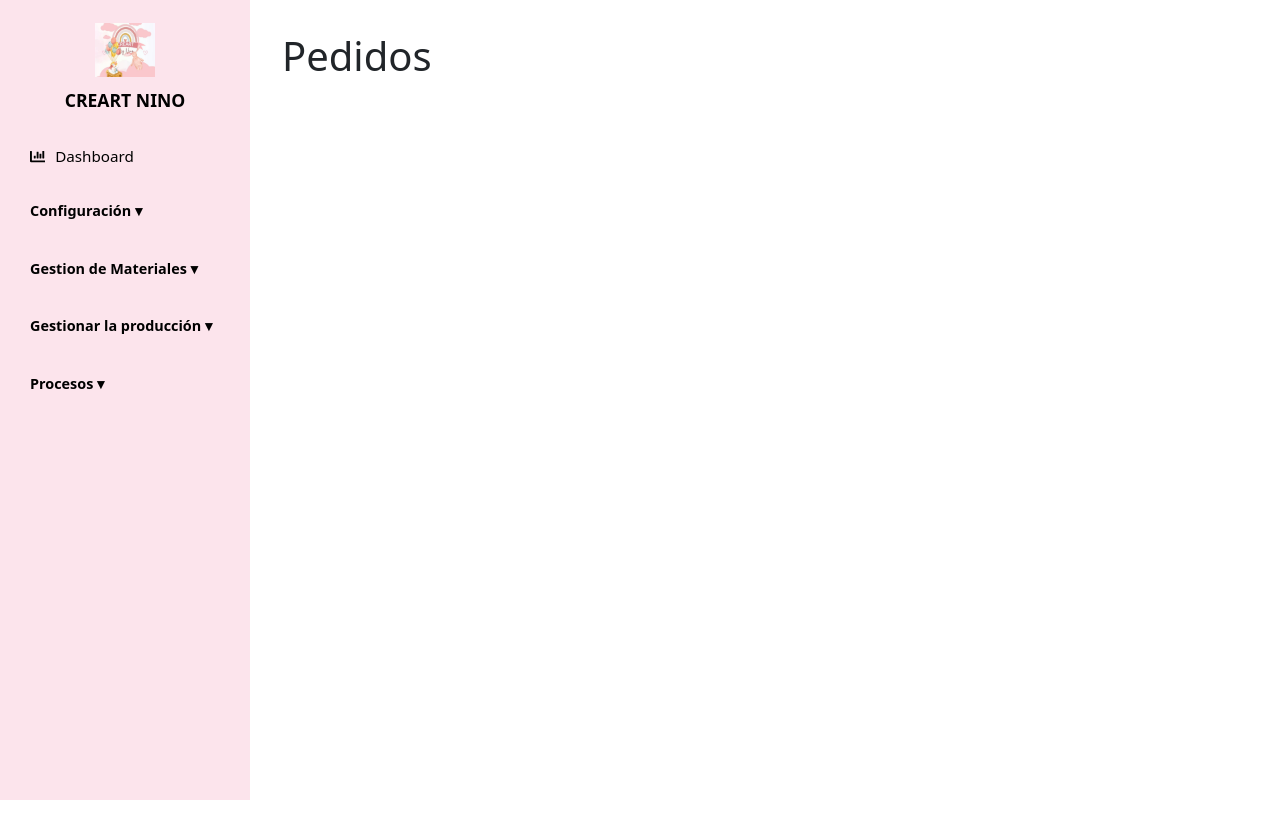
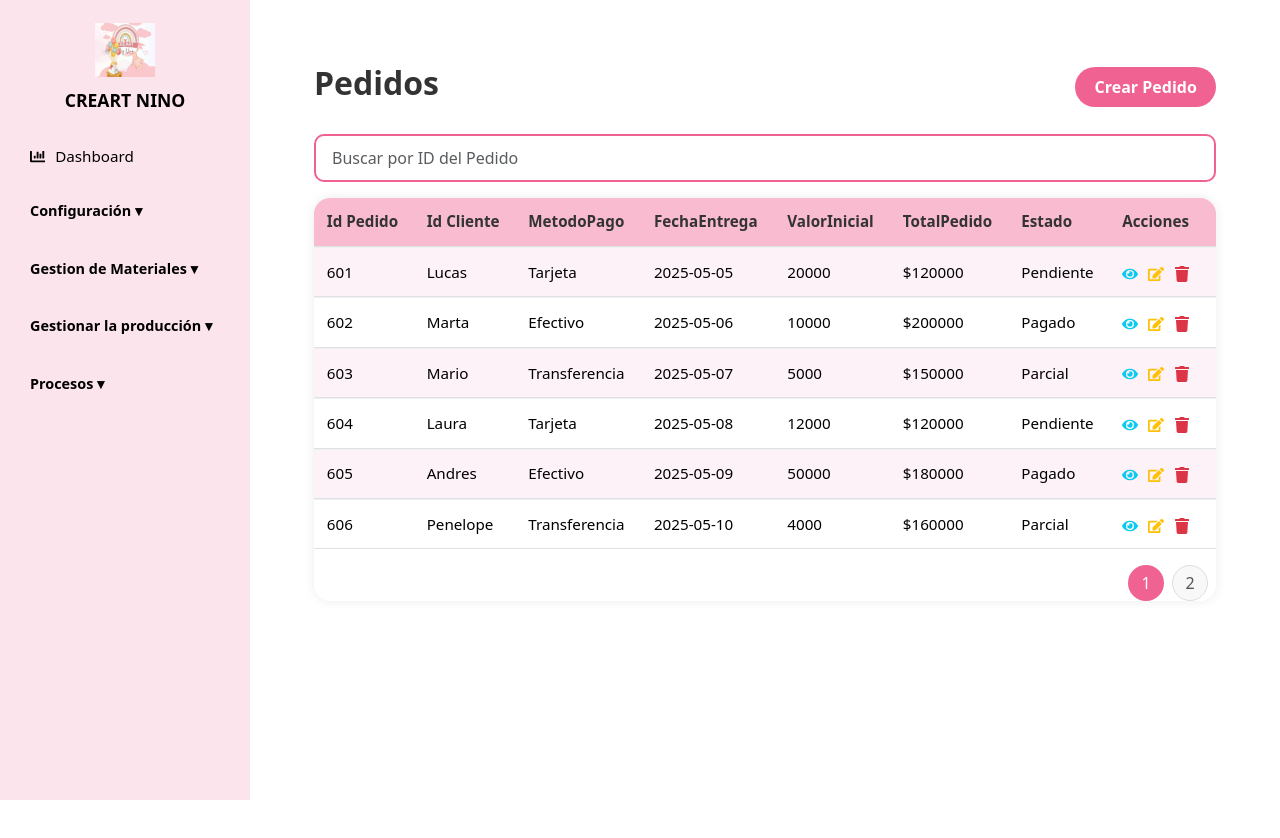
Before and after one commit to Miguel-Angel-Rincon/ProyectoCreartnino, a React (Vite) app in the folder creartnino/: page /pedidos in a window 1280 px wide. Shown: the top 838 px of the page. Before the commit the page ends 800 px from the top, so only its background shows below. Built offline with nearby package versions, Linux system fonts and the light colour scheme.

Commit message:
listado de pedidos listo

```diff
--- a/creartnino/src/AppRoutes.tsx
+++ b/creartnino/src/AppRoutes.tsx
@@ -4,6 +4,7 @@ import { Route, Routes } from "react-router-dom";
 import ListarProductos from "./features/productos/pages/Listar";
 import Sidebar from "./shared/components/siderbar";
 
+import ListarPedidos from "./features/pedidos/pages/ListarPedidos";
 export default function AppRoutes() {
   return (
     <Routes>
@@ -23,7 +24,7 @@ export default function AppRoutes() {
       <Route path="/produccion" element={<><Sidebar /><h1>Producción</h1></>} />
       <Route path="/cat-productos" element={<><Sidebar /><h1>Cat. Productos</h1></>} />
       <Route path="/productos" element={<><Sidebar /><ListarProductos /></>} />
-      <Route path="/pedidos" element={<><Sidebar/><h1>Pedidos</h1></>} />
+      <Route path="/pedidos" element={<><Sidebar/><ListarPedidos /></>} />
     </Routes>
   );
 }
--- a/creartnino/src/features/pedidos/pages/ListarPedidos.tsx
+++ b/creartnino/src/features/pedidos/pages/ListarPedidos.tsx
@@ -0,0 +1,170 @@
+import { useState } from "react";
+import '../styles/style.css';
+import Swal from 'sweetalert2';
+import { FaEye, FaEdit, FaTrash } from 'react-icons/fa';
+
+// import CrearProductoModal from "./NuevoProducto";
+// import EditarProductoModal from "./Editar";
+// import VerProductoModal from './Ver'; // 👈 Nuevo import
+
+interface Pedidos {
+  IdPedido: number;
+  IdCliente: string | number; // Cambiado a string | number para permitir tanto números como cadenas
+  MetodoPago: string;
+  FechaPedido: string;
+  FechaEntrega: string;
+  Descripcion: string;
+  ValorInicial: number;
+  ValorRestante: number;
+  ComprobantePago: string;
+  TotalPedido: number;
+  Estado: string;
+}
+
+const pedidosiniciales: Pedidos[] = [
+  { IdPedido: 601, IdCliente: 'Lucas', MetodoPago: 'Tarjeta', FechaPedido: '2025-05-01', FechaEntrega: '2025-05-05', Descripcion: 'Pedido de productos categoría 1', ValorInicial: 20000, ValorRestante: 100000, ComprobantePago: 'comprobante201.jpg', TotalPedido: 120000, Estado: 'Pendiente' },
+  { IdPedido: 602, IdCliente: 'Marta', MetodoPago: 'Efectivo', FechaPedido: '2025-05-02', FechaEntrega: '2025-05-06', Descripcion: 'Pedido de productos categoría 2', ValorInicial: 10000, ValorRestante: 200000, ComprobantePago: 'comprobante202.jpg', TotalPedido: 200000, Estado: 'Pagado' },
+  { IdPedido: 603, IdCliente: 'Mario', MetodoPago: 'Transferencia', FechaPedido: '2025-05-03', FechaEntrega: '2025-05-07', Descripcion: 'Pedido de productos categoría 3', ValorInicial: 5000, ValorRestante: 145000, ComprobantePago: 'comprobante203.jpg', TotalPedido: 150000, Estado: 'Parcial' },
+  { IdPedido: 604, IdCliente: 'Laura', MetodoPago: 'Tarjeta', FechaPedido: '2025-05-04', FechaEntrega: '2025-05-08', Descripcion: 'Pedido de productos categoría 4', ValorInicial: 12000, ValorRestante: 108000, ComprobantePago: 'comprobante204.jpg', TotalPedido: 120000, Estado: 'Pendiente' },
+  { IdPedido: 605, IdCliente: 'Andres', MetodoPago: 'Efectivo', FechaPedido: '2025-05-05', FechaEntrega: '2025-05-09', Descripcion: 'Pedido de productos categoría 5', ValorInicial: 50000, ValorRestante: 180000, ComprobantePago: 'comprobante205.jpg', TotalPedido: 180000, Estado: 'Pagado' },
+  { IdPedido: 606, IdCliente: 'Penelope', MetodoPago: 'Transferencia', FechaPedido: '2025-05-06', FechaEntrega: '2025-05-10', Descripcion: 'Pedido de productos categoría 6', ValorInicial: 4000, ValorRestante: 156000, ComprobantePago: 'comprobante206.jpg', TotalPedido: 160000, Estado: 'Parcial' },
+  { IdPedido: 607, IdCliente: 'Juan', MetodoPago: 'Tarjeta', FechaPedido: '2025-05-07', FechaEntrega: '2025-05-11', Descripcion: 'Pedido de productos categoría 7', ValorInicial: 30000, ValorRestante: 210000, ComprobantePago: 'comprobante207.jpg', TotalPedido: 210000, Estado: 'Pagado' },
+  { IdPedido: 608, IdCliente: 'Angel', MetodoPago: 'Efectivo', FechaPedido: '2025-05-08', FechaEntrega: '2025-05-12', Descripcion: 'Pedido de productos categoría 8', ValorInicial: 13000, ValorRestante: 117000, ComprobantePago: 'comprobante208.jpg', TotalPedido: 130000, Estado: 'Pendiente' }
+];
+
+
+const ListarPedidos: React.FC = () => {
+  const [productos, setProductos] = useState<Pedidos[]>(pedidosiniciales);
+  const [busqueda, setBusqueda] = useState('');
+  const [paginaActual, setPaginaActual] = useState(1);
+
+
+  const PedidosPorPagina = 6;
+
+  const handleEliminarProducto = (id: number) => {
+
+
+    Swal.fire({
+      title: '¿Estás seguro?',
+      text: 'Esta acción no se puede deshacer',
+      icon: 'warning',
+      showCancelButton: true,
+      confirmButtonColor: '#d33',
+      cancelButtonColor: '#aaa',
+      confirmButtonText: 'Sí, eliminar',
+      cancelButtonText: 'Cancelar',
+    }).then((result) => {
+      if (result.isConfirmed) {
+        setProductos(prev => prev.filter(p => p.IdPedido !== id));
+        Swal.fire({
+          icon: 'success',
+          title: 'Eliminado',
+          text: 'El producto ha sido eliminado correctamente',
+          confirmButtonColor: '#e83e8c',
+        });
+      }
+    });
+  };
+
+  // const handleEstadoChange = (id: number) => {
+  //   setProductos(prev =>
+  //     prev.map(p => (p.IdProducto === id ? { ...p, estado: !p.estado } : p))
+  //   );
+  // };
+
+
+
+
+
+  const PedidosFiltrados = productos.filter(p =>
+    `${p.IdPedido}`.toLowerCase().includes(busqueda.toLowerCase())
+  );
+
+  const indexInicio = (paginaActual - 1) * PedidosPorPagina;
+  const indexFin = indexInicio + PedidosPorPagina;
+  const pedidosPagina = PedidosFiltrados.slice(indexInicio, indexFin);
+  const totalPaginas = Math.ceil(PedidosFiltrados.length / PedidosPorPagina);
+
+  return (
+    <div className="container-fluid main-content">
+      <div className="d-flex justify-content-between align-items-center mb-4">
+        <h2 className="titulo">Pedidos</h2>
+        <button className="btn btn-pink">Crear Pedido</button>
+      </div>
+
+      <input
+        type="text"
+        placeholder="Buscar por ID del Pedido"
+        className="form-control mb-3 buscador"
+        value={busqueda}
+        onChange={e => {
+          setBusqueda(e.target.value);
+          setPaginaActual(1);
+        }}
+      />
+
+      <div className="tabla-container">
+        <table className="table tabla-proveedores">
+          <thead>
+            <tr>
+              <th>Id Pedido</th>
+              <th>Id Cliente</th>
+              <th>MetodoPago</th>
+              <th>FechaEntrega</th>
+              <th>ValorInicial</th>
+              <th>TotalPedido</th>
+              <th>Estado</th>
+              <th>Acciones</th>
+            </tr>
+          </thead>
+          <tbody>
+            {pedidosPagina.map((p, index) => (
+              <tr key={p.IdPedido} className={index % 2 === 0 ? 'fila-par' : 'fila-impar'}>
+                <td>{p.IdPedido}</td>
+                <td>{p.IdCliente}</td>
+                <td>{p.MetodoPago}</td>
+                <td>{p.FechaEntrega}</td>
+                <td>{p.ValorInicial}</td>
+                <td>${p.TotalPedido}</td>
+                <td>{p.Estado}</td>
+                <td>
+                  <FaEye
+                    className="icono text-info"
+                    style={{ cursor: 'pointer', marginRight: '10px' }}
+                    // onClick={() => handleVerProducto(p)}
+                  />
+                  <FaEdit
+                    className="icono text-warning"
+                    style={{ cursor: 'pointer', marginRight: '10px' }}
+                    // onClick={() => handleEditarProducto(p)}
+                  />
+                  <FaTrash
+                    className="icono text-danger"
+                    style={{ cursor: 'pointer' }}
+                    onClick={() => handleEliminarProducto(p.IdPedido)}
+                  />
+                </td>
+              </tr>
+            ))}
+          </tbody>
+        </table>
+
+        <div className="paginacion text-end">
+          {[...Array(totalPaginas)].map((_, i) => (
+            <button
+              key={i}
+              className={`btn me-2 ${paginaActual === i + 1 ? 'btn-pink' : 'btn-light'}`}
+              onClick={() => setPaginaActual(i + 1)}
+            >
+              {i + 1}
+            </button>
+          ))}
+        </div>
+      </div>
+
+
+    </div>
+  );
+};
+
+export default ListarPedidos;
--- a/creartnino/src/features/pedidos/styles/style.css
+++ b/creartnino/src/features/pedidos/styles/style.css
@@ -0,0 +1,151 @@
+/* Fondo general blanco */
+.main-content {
+  padding: 2rem;
+  background-color: #ffffff;
+  min-height: 100vh;
+}
+
+/* Título */
+.titulo {
+  font-size: 2rem;
+  font-weight: bold;
+  color: #333;
+}
+
+/* Botón rosado elegante */
+.btn-pink {
+  background-color: #f06292;
+  color: #fff;
+  border: none;
+  padding: 0.5rem 1.2rem;
+  font-weight: 600;
+  border-radius: 20px;
+  transition: background-color 0.3s ease;
+}
+
+.btn-pink:hover {
+  background-color: #ec407a;
+}
+
+/* Buscador estilizado */
+.buscador {
+  border-radius: 10px;
+  padding: 0.6rem 1rem;
+  border: 2px solid #f06292;
+  outline: none;
+}
+
+/* Tabla elegante */
+.tabla-container {
+  background-color: #fff;
+  border-radius: 16px;
+  box-shadow: 0 0 12px rgba(0, 0, 0, 0.08);
+  overflow-x: auto;
+}
+
+.tabla-proveedores {
+  width: 100%;
+  border-collapse: separate;
+  border-spacing: 0;
+  margin-bottom: 1rem;
+  font-size: 0.95rem;
+  color: #333;
+}
+
+.tabla-proveedores th {
+  background-color: #f8bbd0;
+  color: #333;
+  padding: 0.8rem;
+  text-align: left;
+  font-weight: 600;
+}
+
+.tabla-proveedores td {
+  padding: 0.8rem;
+  vertical-align: middle;
+  background-color: #fff;
+  border-top: 1px solid #f0f0f0;
+}
+
+/* Fila alterna */
+.tabla-proveedores tr.fila-par td {
+  background-color: #fdf2f7;
+}
+
+/* Iconos de acción */
+.icono {
+  cursor: pointer;
+  margin-right: 0.6rem;
+  font-size: 1rem;
+  transition: transform 0.2s ease;
+}
+
+.icono:hover {
+  transform: scale(1.2);
+}
+
+/* Switch de estado */
+.switch {
+  position: relative;
+  display: inline-block;
+  width: 46px;
+  height: 24px;
+}
+
+.switch input {
+  opacity: 0;
+  width: 0;
+  height: 0;
+}
+
+.slider {
+  position: absolute;
+  cursor: pointer;
+  top: 0;
+  left: 0;
+  right: 0;
+  bottom: 0;
+  background-color: #ccc;
+  transition: 0.4s;
+  border-radius: 24px;
+}
+
+.slider:before {
+  position: absolute;
+  content: '';
+  height: 18px;
+  width: 18px;
+  left: 3px;
+  bottom: 3px;
+  background-color: white;
+  transition: 0.4s;
+  border-radius: 50%;
+}
+
+input:checked + .slider {
+  background-color: #f06292;
+}
+
+input:checked + .slider:before {
+  transform: translateX(22px);
+}
+
+/* Paginación */
+.paginacion .btn {
+  border-radius: 50%;
+  width: 36px;
+  height: 36px;
+  padding: 0;
+  font-weight: 500;
+}
+
+.paginacion .btn-pink {
+  background-color: #f06292;
+  color: white;
+}
+
+.paginacion .btn-light {
+  background-color: #f8f8f8;
+  color: #555;
+  border: 1px solid #ddd;
+}
```
